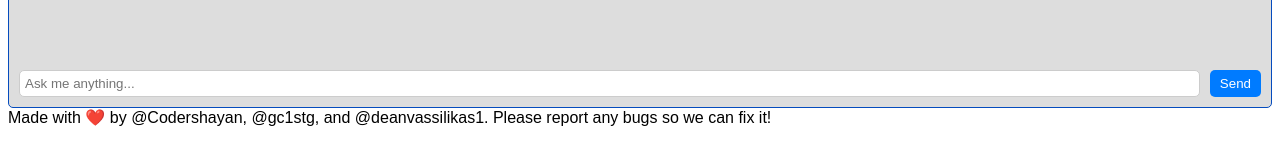
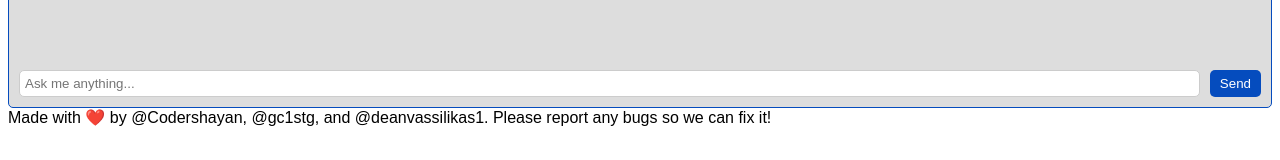
Before and after one commit to Lightshayan/Web-Doc, a plain HTML site: page index.html in a window 1280 px wide. Shown: the part 456-616 px from the top of the page. Drawn offline with Linux system fonts and the light colour scheme; a script that the page names is missing.

Commit message:
Update style.css

```diff
--- a/style.css
+++ b/style.css
@@ -36,7 +36,7 @@ html {
 #send-button {
   margin-left: 10px;
   padding: 5px 10px;
-  background-color: #007bff;
+  background-color: #054cbe;
   color: #fff;
   border: none;
   border-radius: 5px;
```
